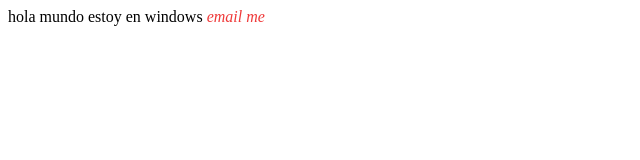
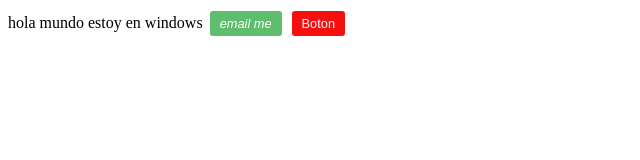
Before and after one commit to YhonatanQU/SerSJM, a plain HTML site: page index.html in a window 1280 px wide. Shown: the whole page, without its empty margins (0-640 px from the left). Drawn offline with Linux system fonts and the light colour scheme.

Commit message:
se añadio hover y se quito outlina a los input

```diff
--- a/css/App.css
+++ b/css/App.css
@@ -6,3 +6,33 @@ a{
 a:link{
 	color: #B10B0B;
 }
+
+.button{
+	text-decoration: none;
+	font-family: arial;
+	padding: 5px 10px;
+	margin: 3px;
+	border-radius: 3px;
+	border: none;
+	box-shadow: 0px 0px 2px;
+	cursor: pointer;
+	font-size: .8em;
+}
+
+.button:focus{
+	outline: none;
+}
+.active{
+	background: #5FBD6E;
+	color:#FFFFFF;
+}
+.active:hover{
+	background:#169947;
+}
+.failed{
+	background: #F51010;
+	color:#FFFFFF;
+}
+.failed:hover{
+	background:#CA0505;
+}
--- a/index.html
+++ b/index.html
@@ -14,6 +14,8 @@
 
 
     estoy en windows
-    <a href="" class="button">email me</a>
+    <a href="" class="button active">email me</a>
+
+    <input type="submit" class="button failed" value="Boton" name="">
 </body>
 </html>
```
